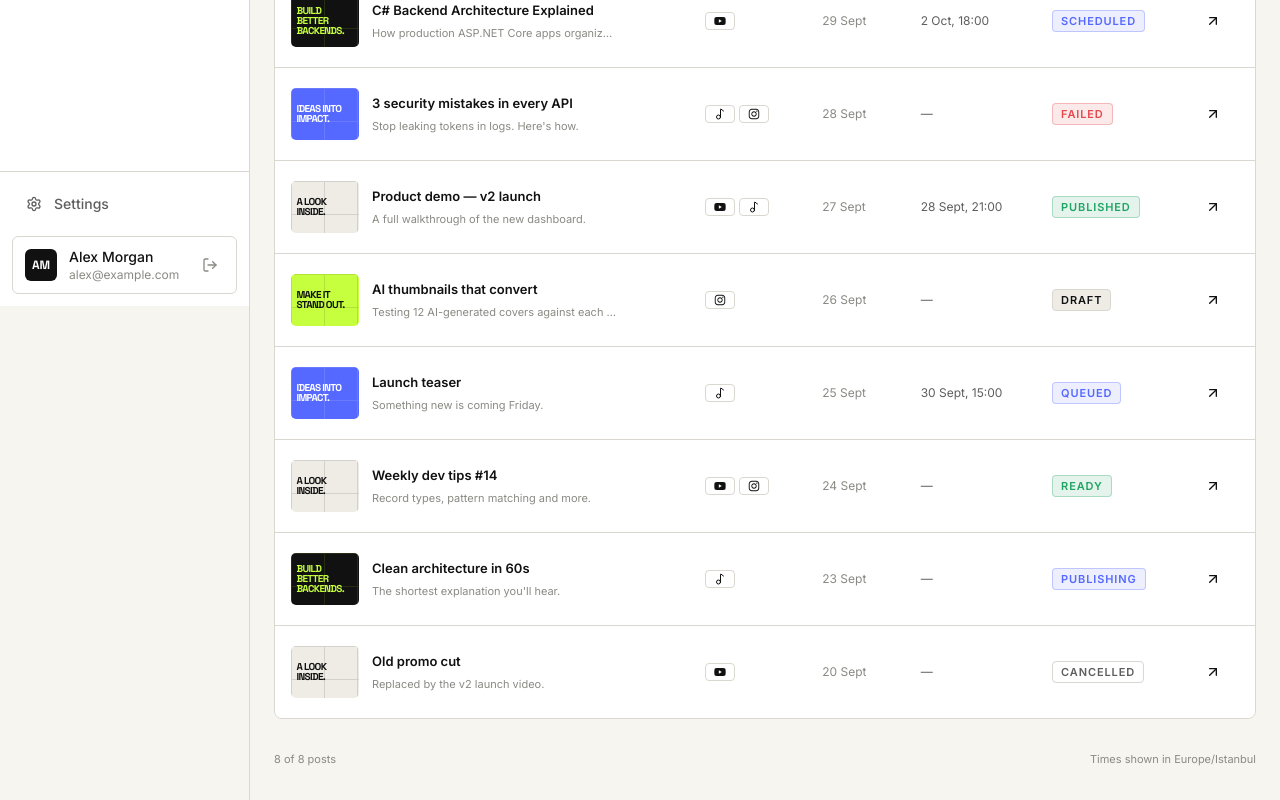
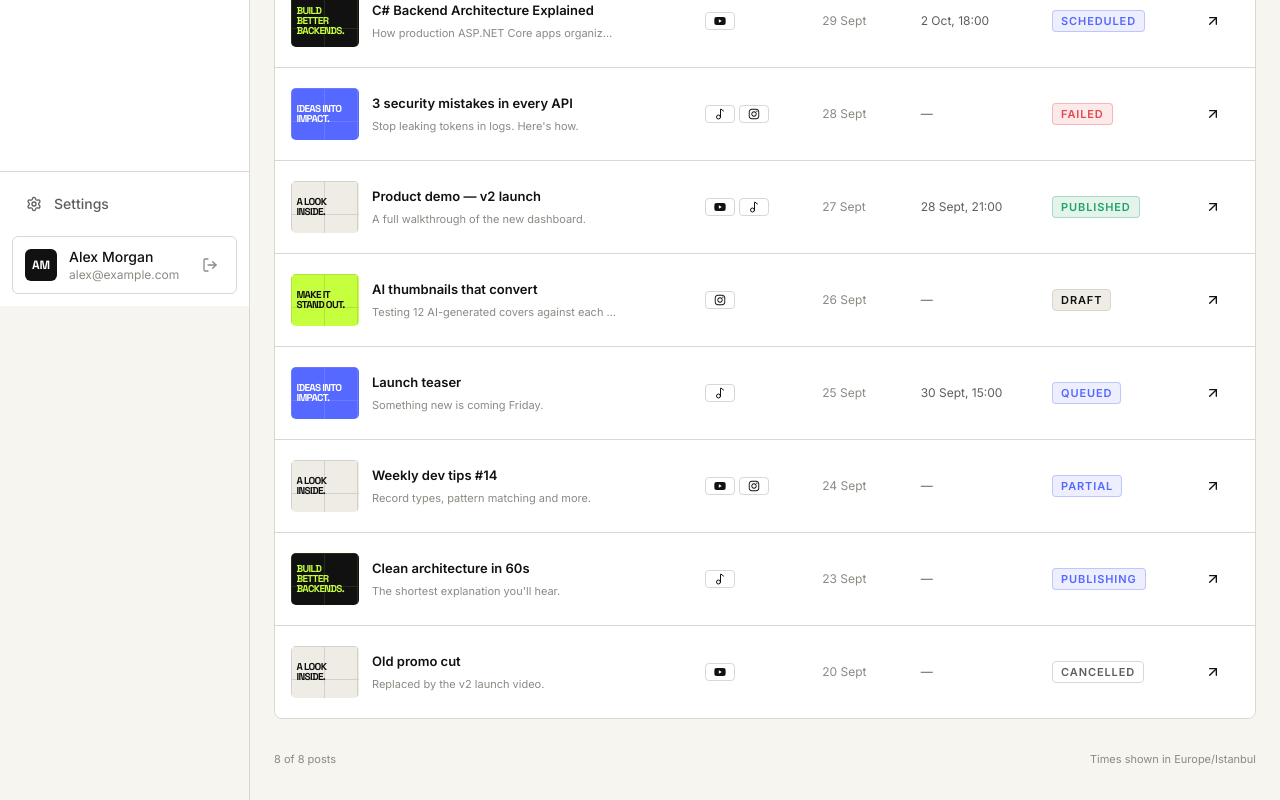
Before and after one commit to frhandev/social-media-automation, a Next.js app in the folder frontend/: page /posts in a window 1280 px wide. Shown: the part 494-1294 px from the top of the page. Built offline with nearby package versions, Linux system fonts and the light colour scheme.

Commit message:
fix(publishing): correct partial post status and Link import

```diff
--- a/frontend/src/components/Publishing/PublishingTable.tsx
+++ b/frontend/src/components/Publishing/PublishingTable.tsx
@@ -1,6 +1,6 @@
 import { PublishingRow } from "@/lib/publishing";
 import { Button } from "../ui/button";
-import Link from "next/dist/client/link";
+import Link from "next/link";
 import { ArrowUpRight, Eye } from "lucide-react";
 import PublicationStatusBadge from "./PublicationStatusBadge";
 import { formatDate } from "@/lib/helperFunctions";
--- a/frontend/src/lib/mock-data.ts
+++ b/frontend/src/lib/mock-data.ts
@@ -291,7 +291,7 @@ export const posts: PostRow[] = [
     excerpt: "Record types, pattern matching and more.",
     platforms: ["youtube", "instagram"],
     createdAt: "2026-09-24T11:20:00Z",
-    status: "ready",
+    status: "partial",
     mediaId: "m5",
   },
   {
```
